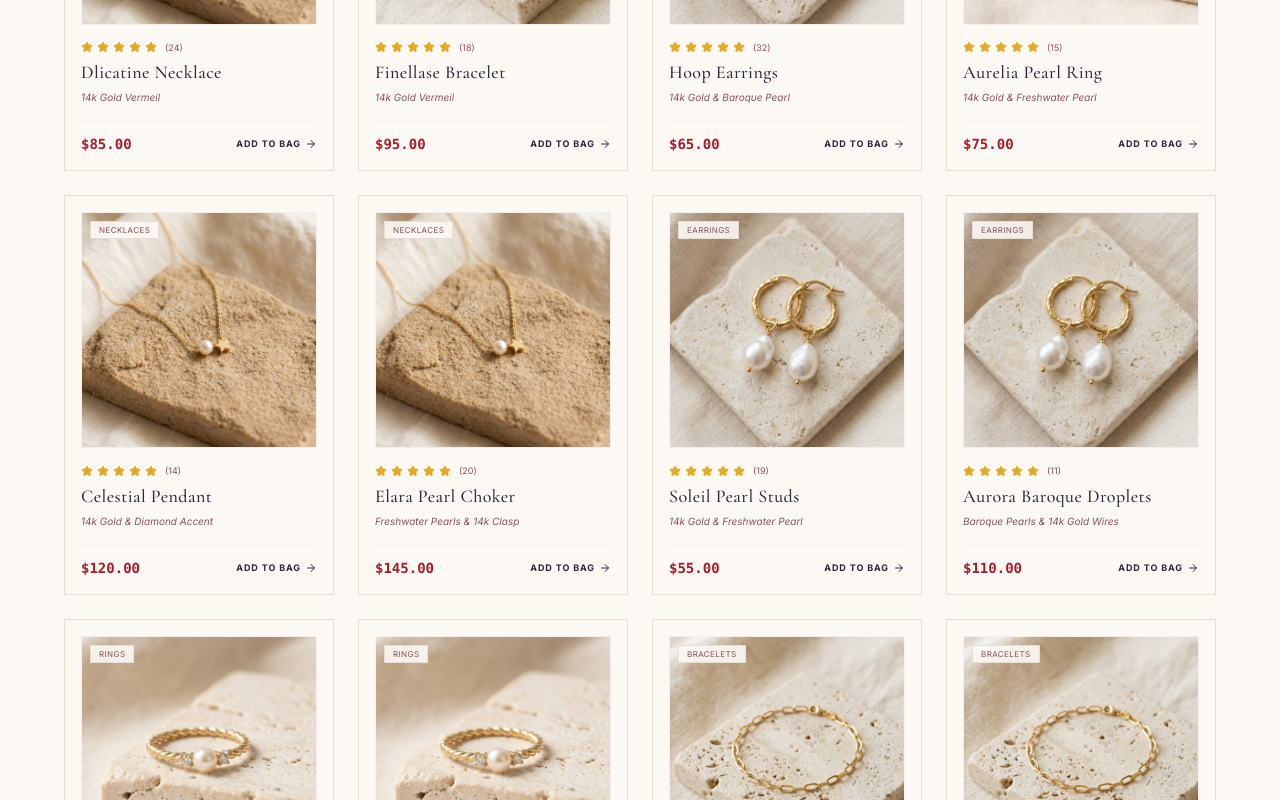
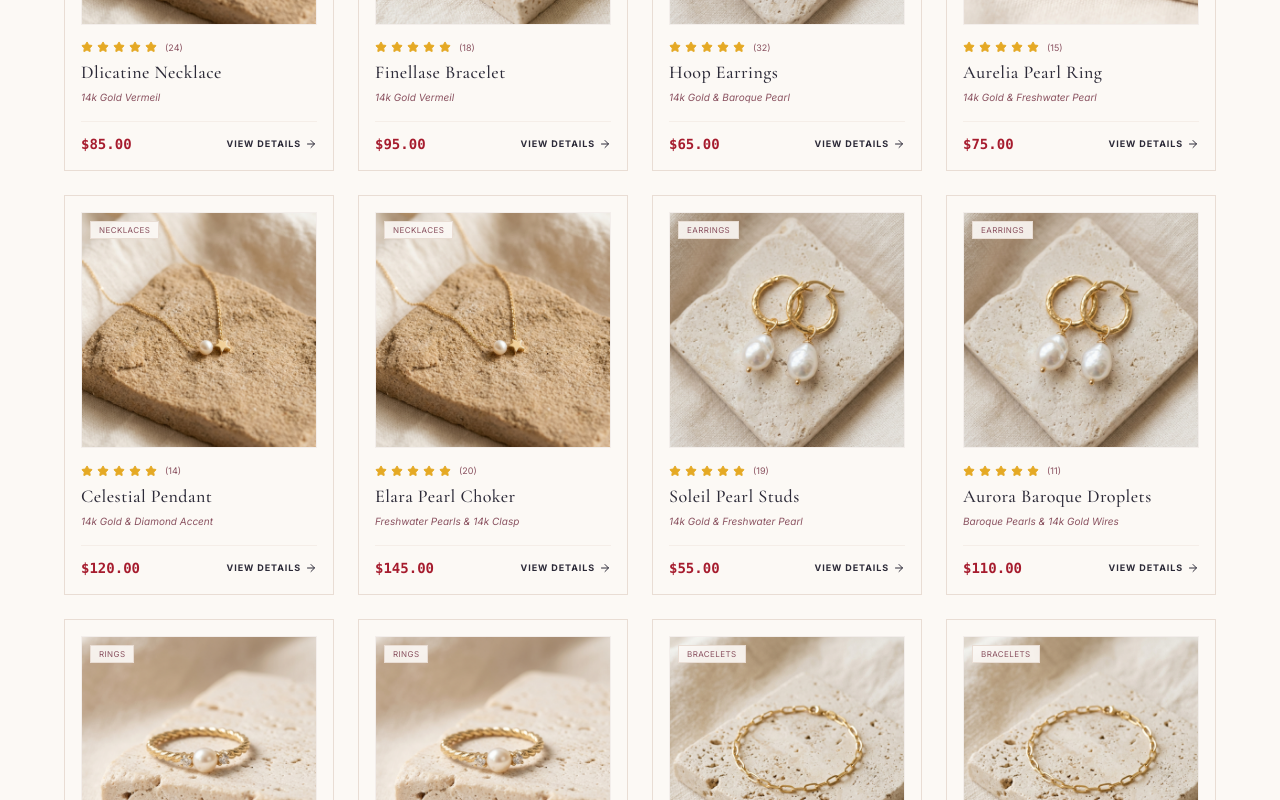
Before and after one commit to aswin402/shas_jew, a React (Vite) app: page / in a window 1280 px wide. Shown: the part 2180-2980 px from the top of the page. Built offline with nearby package versions, Linux system fonts and the light colour scheme; a web font is replaced by a local one.

Commit message:
feat(storefront): Link HomePage cards to product details page

```diff
--- a/src/pages/HomePage.tsx
+++ b/src/pages/HomePage.tsx
@@ -1,4 +1,5 @@
 import { useState, useEffect, useRef } from 'react';
+import { Link } from 'react-router-dom';
 import { motion, AnimatePresence } from 'framer-motion';
 import { gsap } from 'gsap';
 import { ScrollTrigger } from 'gsap/ScrollTrigger';
@@ -524,7 +525,10 @@ export function HomePage() {
                 key={product.id}
                 className="product-card-reveal group border border-shas-border bg-shas-bg p-4 transition-all duration-300 hover:shadow-lg flex flex-col justify-between"
               >
-                <div className="relative aspect-square w-full overflow-hidden bg-stone-50 border border-shas-border/40">
+                <Link
+                  to={`/product/${product.id}`}
+                  className="relative block aspect-square w-full overflow-hidden bg-stone-50 border border-shas-border/40"
+                >
                   <img
                     src={product.imageUrl}
                     alt={product.title}
@@ -539,13 +543,17 @@ export function HomePage() {
                   {/* Add to Cart Overlay slide up */}
                   <div className="absolute inset-0 bg-black/5 opacity-0 group-hover:opacity-100 transition-opacity duration-300 flex items-end justify-center p-4">
                     <button
-                      onClick={() => addItem(product)}
+                      onClick={(e) => {
+                        e.preventDefault();
+                        e.stopPropagation();
+                        addItem(product);
+                      }}
                       className="w-full py-3 bg-shas-burgundy text-shas-bg border border-shas-burgundy hover:bg-shas-cream hover:text-shas-charcoal hover:border-shas-burgundy transition-all font-sans text-[10px] tracking-widest uppercase font-bold shadow-md translate-y-3 group-hover:translate-y-0 duration-350 ease-out dark:hover:bg-shas-cream dark:hover:text-shas-charcoal dark:hover:border-shas-brand"
                     >
                       Quick Add to Bag
                     </button>
                   </div>
-                </div>
+                </Link>
 
                 <div className="mt-4 text-left flex-1 flex flex-col justify-between">
                   <div className="space-y-1">
@@ -562,13 +570,13 @@ export function HomePage() {
 
                   <div className="mt-4 pt-3 border-t border-shas-border/40 flex justify-between items-center">
                     <p className="text-sm font-semibold text-shas-brand font-mono">${product.price.toFixed(2)}</p>
-                    <button
-                      onClick={() => addItem(product)}
+                    <Link
+                      to={`/product/${product.id}`}
                       className="text-[9px] uppercase tracking-widest font-bold text-shas-heading hover:text-shas-brand transition-colors flex items-center gap-1 font-sans cursor-pointer sm:hidden lg:flex"
                     >
-                      <span>Add to Bag</span>
+                      <span>View Details</span>
                       <ArrowRight className="w-3 h-3" />
-                    </button>
+                    </Link>
                   </div>
                 </div>
               </div>
```
